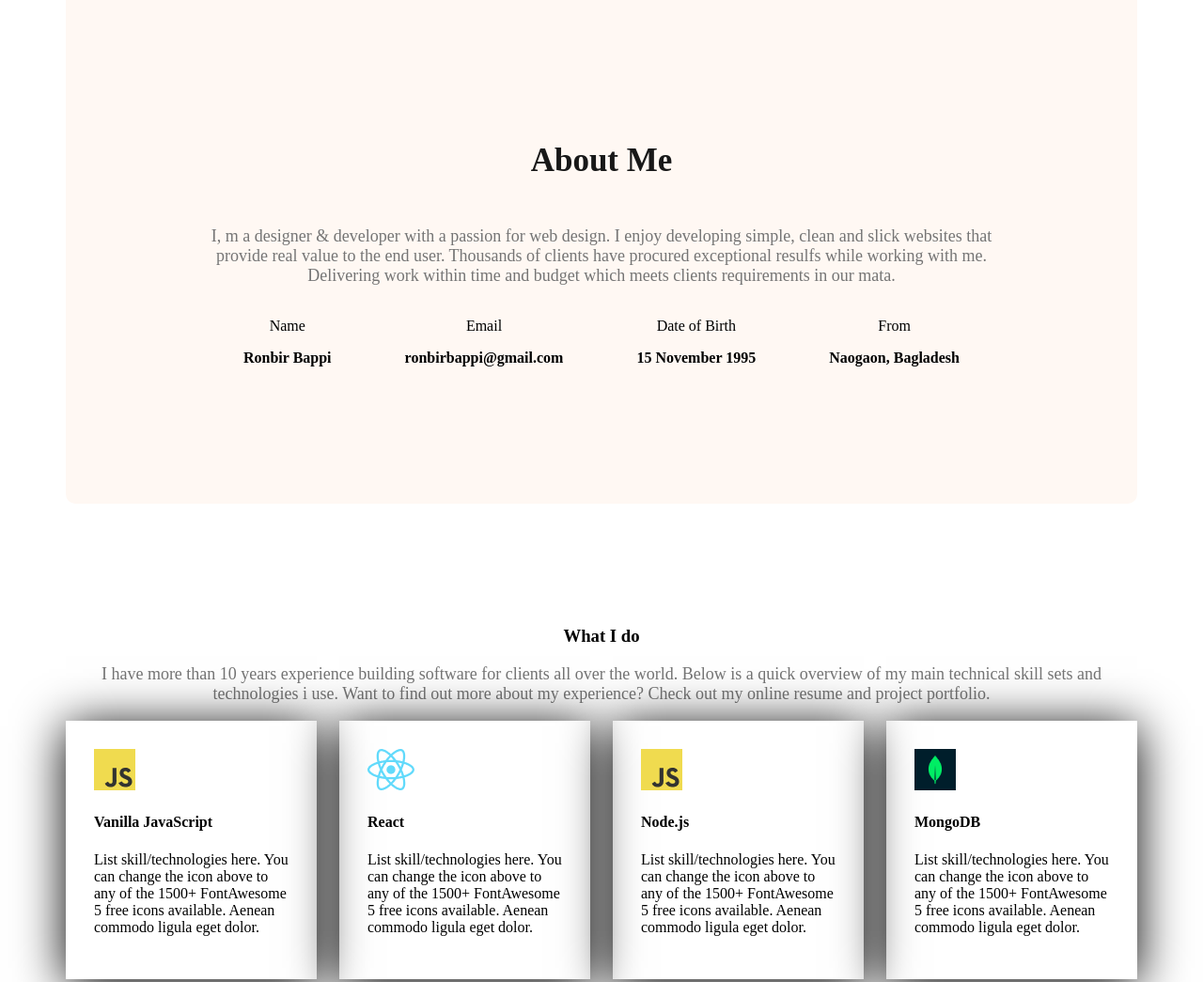
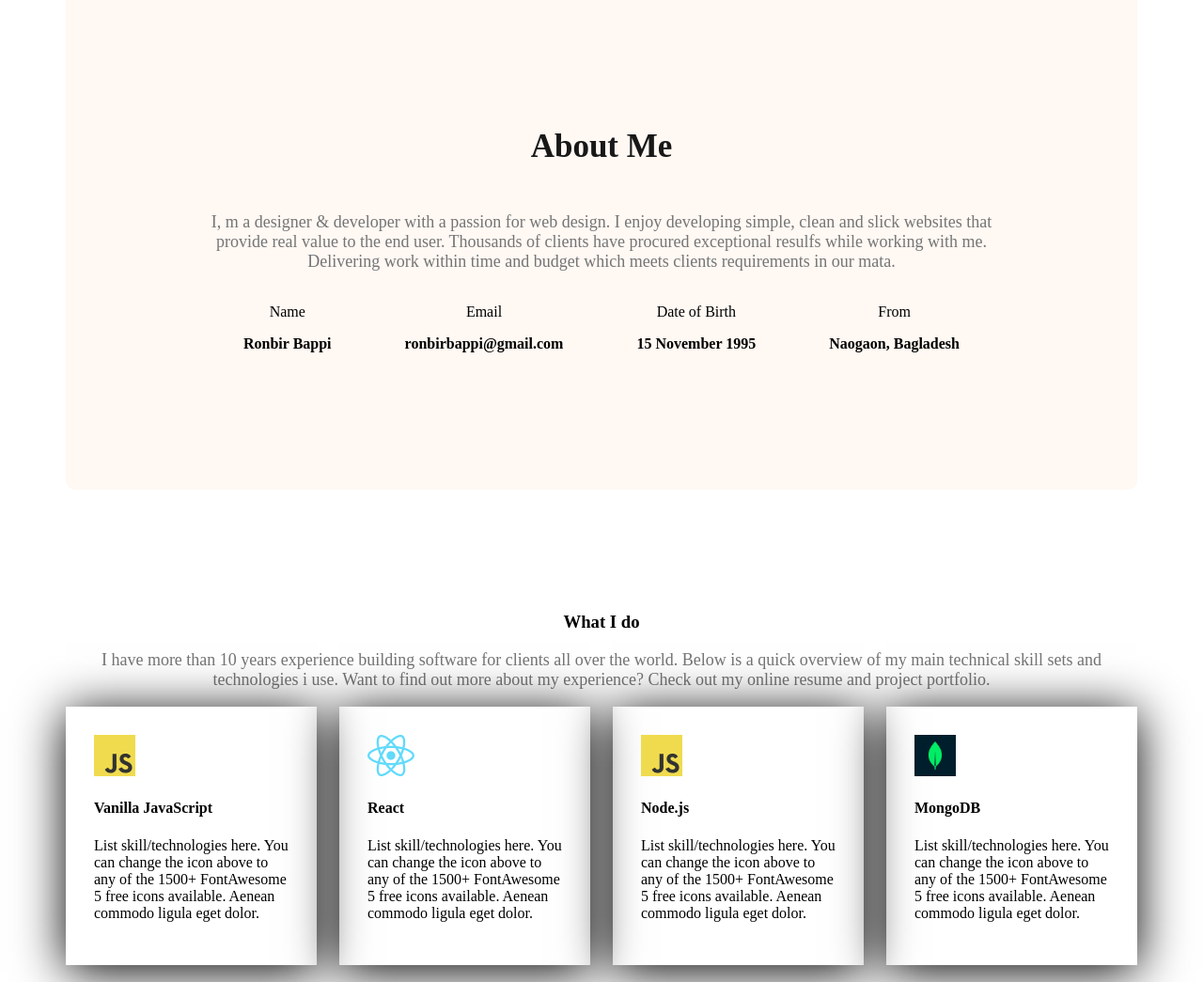
Before and after one commit to Ronbir/web-developer-portfolio, a plain HTML site: page index.html in a window 1280 px wide. Shown: the part 980-2025 px from the top of the page at 94% size. Drawn offline with Linux system fonts and the light colour scheme.

```diff
--- a/styels/portfolio.css
+++ b/styels/portfolio.css
@@ -142,7 +142,7 @@ margin: 30px 5px;
     margin-top: 50px;
 }
 .section-title{
-    margin-top: 50px;
+    margin-top: 35px;
     margin-bottom: 50px;
-    font-weight: bolder;
+    font-weight: bold;
 }
```
